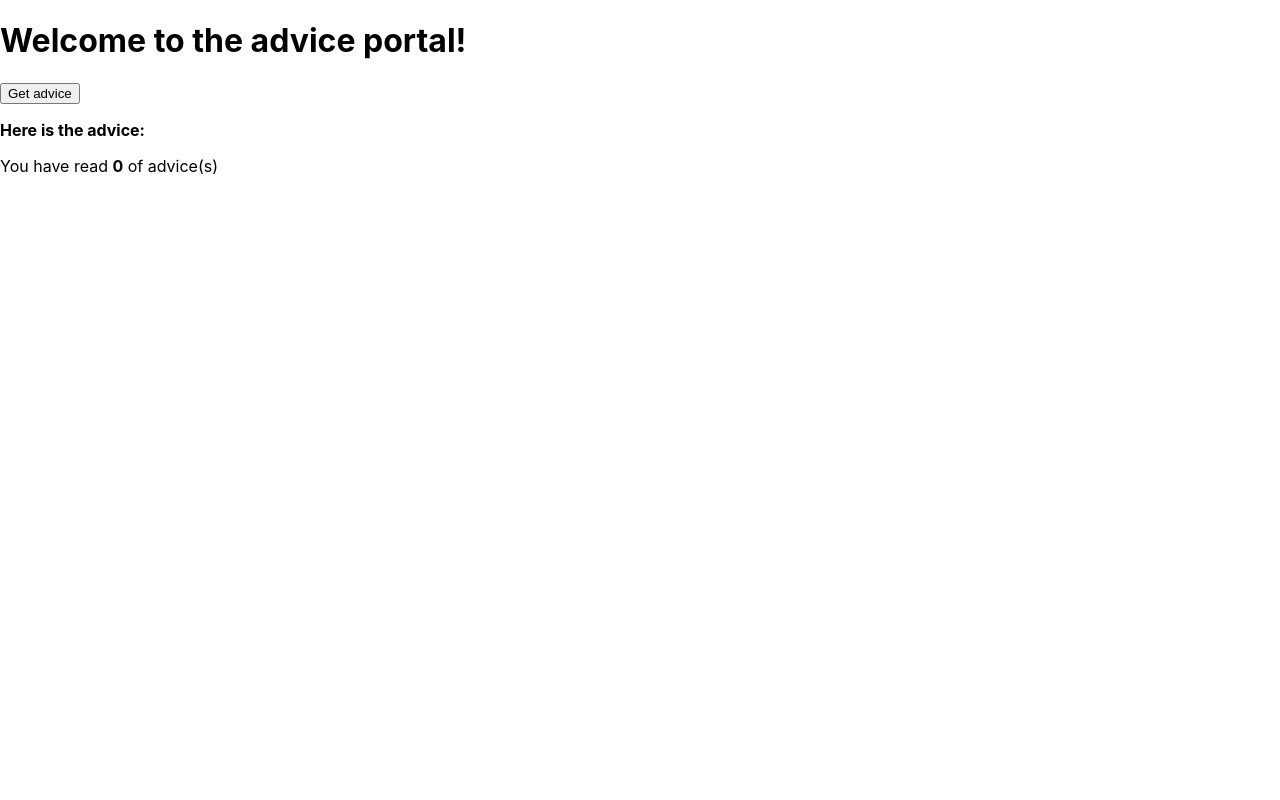
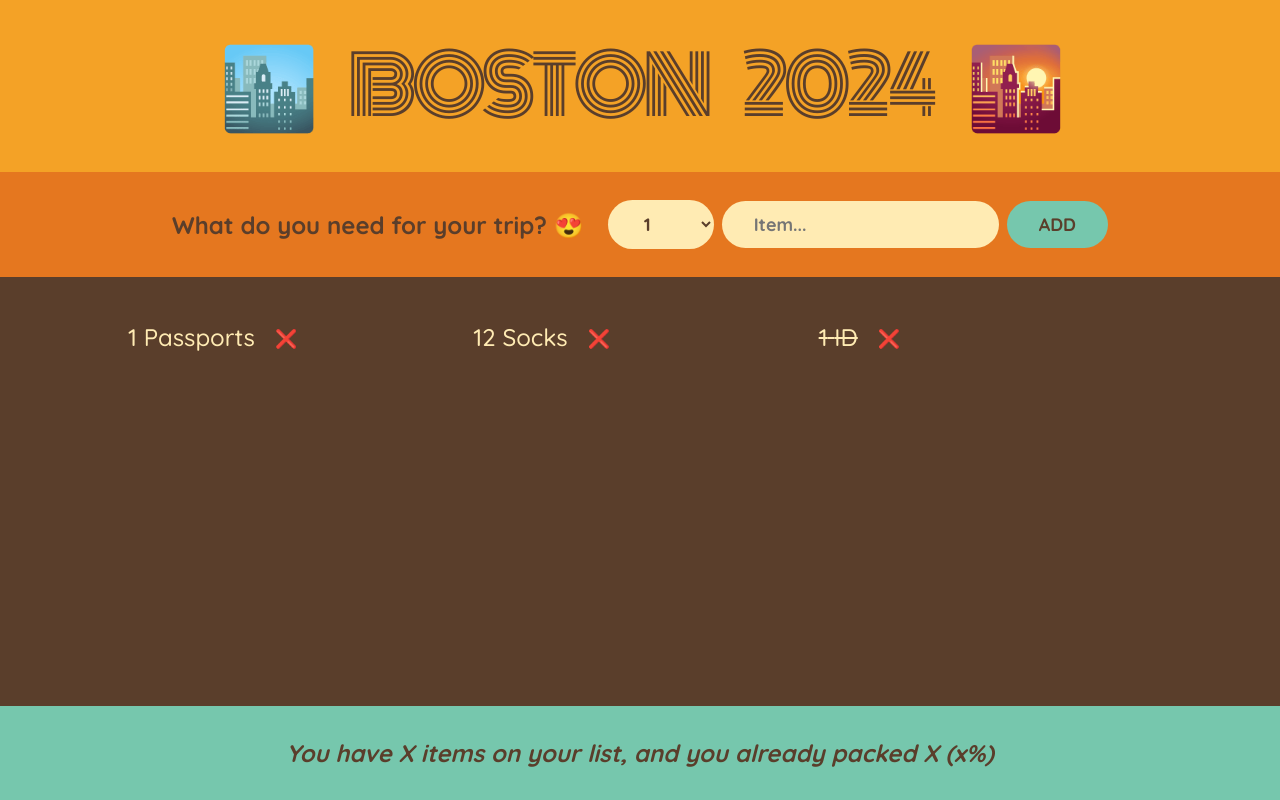
Before and after one commit to Chingsan53/react-bg-project1, a React (Create React App) app: page / in a window 1280 px wide. Built offline with nearby package versions, Linux system fonts and the light colour scheme; no server answers.

Commit message:
updated on Travel List

```diff
--- a/src/App.css
+++ b/src/App.css
@@ -1,38 +1,180 @@
-.App {
-  text-align: center;
+/*
+const initialItems = [
+  { id: 1, description: "Passports", quantity: 2, packed: false },
+  { id: 2, description: "Socks", quantity: 12, packed: false },
+];
+*/
+
+@import url("https://fonts.googleapis.com/css2?family=Monoton&family=Quicksand:wght@500;700&display=swap");
+
+* {
+  margin: 0;
+  padding: 0;
+  box-sizing: border-box;
 }
 
-.App-logo {
-  height: 40vmin;
-  pointer-events: none;
+html {
+  font-size: 62.5%;
 }
 
-@media (prefers-reduced-motion: no-preference) {
-  .App-logo {
-    animation: App-logo-spin infinite 20s linear;
+body {
+  font-size: 2.4rem;
+  font-family: sans-serif;
+  color: #5a3e2b;
+  font-family: "Quicksand";
+  font-weight: 500;
+}
+
+.app {
+  width: 100%;
+  height: 100vh;
+  display: grid;
+  grid-template-rows: auto auto 1fr auto;
+}
+
+h1 {
+  text-align: center;
+  background-color: #f4a226;
+  font-family: "Monoton";
+  font-size: 8rem;
+  text-transform: uppercase;
+  font-weight: 400;
+  word-spacing: 30px;
+  letter-spacing: -5px;
+  padding: 2.4rem 0;
+}
+
+.add-form {
+  background-color: #e5771f;
+  padding: 2.8rem 0;
+  display: flex;
+  align-items: center;
+  justify-content: center;
+  gap: 0.8rem;
+}
+
+h3 {
+  margin-right: 1.6rem;
+  font-size: 2.4rem;
+}
+
+button,
+select,
+input {
+  background-color: #ffebb3;
+  color: #5a3e2b;
+  font-family: inherit;
+  border: none;
+  border-radius: 10rem;
+  padding: 1.2rem 3.2rem;
+  font-weight: 700;
+  font-size: 1.8rem;
+  cursor: pointer;
+}
+
+.add-form button {
+  text-transform: uppercase;
+  background-color: #76c7ad;
+}
+
+.list {
+  background-color: #5a3e2b;
+  color: #ffebb3;
+  padding: 4rem 0;
+
+  display: flex;
+  justify-content: space-between;
+  flex-direction: column;
+  gap: 3.2rem;
+  align-items: center;
+}
+
+.actions button,
+.list select {
+  text-transform: uppercase;
+  padding: 0.8rem 2.4rem;
+  font-size: 1.4rem;
+  font-weight: 700;
+  margin: 0 0.8rem;
+}
+
+.list ul {
+  list-style: none;
+  width: 80%;
+  overflow: scroll;
+
+  display: grid;
+  grid-template-columns: repeat(auto-fit, minmax(250px, 1fr));
+  gap: 1.2rem;
+  justify-content: center;
+  align-content: start;
+}
+
+.list li {
+  display: flex;
+  align-items: center;
+  gap: 1.2rem;
+}
+
+input[type="checkbox"] {
+  height: 2rem;
+  width: 2rem;
+  accent-color: #e5771f;
+}
+
+.list li button {
+  cursor: pointer;
+  background: none;
+  border: none;
+  font-size: 1.8rem;
+  padding: 0.8rem;
+  transform: translateY(2px);
+}
+
+.stats {
+  background-color: #76c7ad;
+  text-align: center;
+  font-weight: 700;
+  padding: 3.2rem 0;
+}
+
+/* Existing CSS rules... */
+
+@media screen and (max-width: 768px) {
+  body {
+    font-size: 1.8rem; /* smaller font size for mobile */
+  }
+
+  .app {
+    grid-template-rows: repeat(4, auto); /* adjust grid layout for mobile */
+  }
+
+  h1 {
+    font-size: 5rem; /* smaller heading for mobile */
+    word-spacing: 10px;
+    letter-spacing: 0;
+    padding: 1.2rem 0;
+  }
+
+  .add-form,
+  .list,
+  .stats {
+    padding: 1.6rem 0; /* reduced padding for mobile */
+  }
+
+  .add-form button,
+  .actions button,
+  .list select,
+  input {
+    padding: 0.8rem 1.6rem; /* smaller padding for buttons and inputs */
+    font-size: 1.6rem; /* smaller font size for text in buttons and inputs */
+  }
+
+  .list ul {
+    grid-template-columns: repeat(auto-fit, minmax(200px, 1fr)); /* adjust grid for list items */
+  }
+
+  .list li button {
+    font-size: 1.6rem; /* smaller font for list item buttons */
   }
 }
-
-.App-header {
-  background-color: #282c34;
-  min-height: 100vh;
-  display: flex;
-  flex-direction: column;
-  align-items: center;
-  justify-content: center;
-  font-size: calc(10px + 2vmin);
-  color: white;
-}
-
-.App-link {
-  color: #61dafb;
-}
-
-@keyframes App-logo-spin {
-  from {
-    transform: rotate(0deg);
-  }
-  to {
-    transform: rotate(360deg);
-  }
-}
--- a/src/App.js
+++ b/src/App.js
@@ -1,34 +1,99 @@
-import { useEffect, useState } from "react";
+import { useState } from "react";
+import "./App.css";
 
-export default function App() {
-  const [advice, setAdvice] = useState("");
-  const [count, setCount] = useState(0);
+const initialItems = [
+  { id: 1, description: "Passports", quantity: 1, packed: false },
+  { id: 2, description: "Socks", quantity: 12, packed: false },
+  { id: 3, description: "ID", quantity: 1, packed: true },
+];
 
-  async function getAdvice() {
-    const res = await fetch('https://api.adviceslip.com/advice');
-    const data = await res.json();
-    console.log(data.slip.id);
-    setAdvice(data.slip.advice);
-    setCount((c) => c + 1);
-  }
+const App = () => {
+  return (
+    <div className="app">
+      <Logo />
+      <Form />
+      <PackingList />
+      <Stats />
+    </div>
+  );
+};
 
-  useEffect(function() {
-    getAdvice();
-  }, []);
+const Logo = () => {
+  return (
+    <div>
+      <h1>🏙️ Boston 2024 🌇</h1>
+    </div>
+  );
+};
+
+const Form = () => {
+  const [description, setDescription] = useState("");
+  const [quantity, setQuantity] = useState(1);
+  const handleSubmit = (e) => {
+    e.preventDefault();
+
+    if (!description) return;
+
+    const newItem = { description, quantity, packed: false, id: Date.now() };
+    console.log(newItem);
+
+    setDescription("");
+    setQuantity(1);
+  };
 
   return (
-    <div>
-      <h1>Welcome to the advice portal!</h1>
-      <button onClick={getAdvice}>Get advice</button>
-      <p><strong>Here is the advice: </strong>{advice}</p>
-      <Message count={count}/>
+    <form className="add-form" onSubmit={handleSubmit}>
+      <h3>What do you need for your trip? 😍</h3>
+      <select
+        value={quantity}
+        onChange={(e) => setQuantity(Number(e.target.value))}
+      >
+        {Array.from({ length: 20 }, (_, i) => i + 1).map((num) => (
+          <option value={num} key={num}>
+            {num}
+          </option>
+        ))}
+      </select>
+      <input
+        type="text"
+        placeholder="Item..."
+        value={description}
+        onChange={(e) => setDescription(e.target.value)}
+      />
+      <button>Add</button>
+    </form>
+  );
+};
 
+const PackingList = () => {
+  return (
+    <div className="list">
+      <ul>
+        {initialItems.map((item) => (
+          <Item item={item} key={item.id} />
+        ))}
+      </ul>
     </div>
   );
-}
+};
 
-function Message(props) {
+const Item = ({ item }) => {
   return (
-    <p>You have read <strong>{props.count}</strong> of advice(s)</p>
-  )
-}
+    <li>
+      <span style={item.packed ? { textDecoration: "line-through" } : {}}>
+        {item.quantity} {item.description}
+      </span>
+      <button>❌</button>
+    </li>
+  );
+};
+
+const Stats = () => {
+  return (
+    <footer className="stats">
+      <em>You have X items on your list, and you already packed X (x%)</em>
+    </footer>
+  );
+};
+
+export default App;
```
